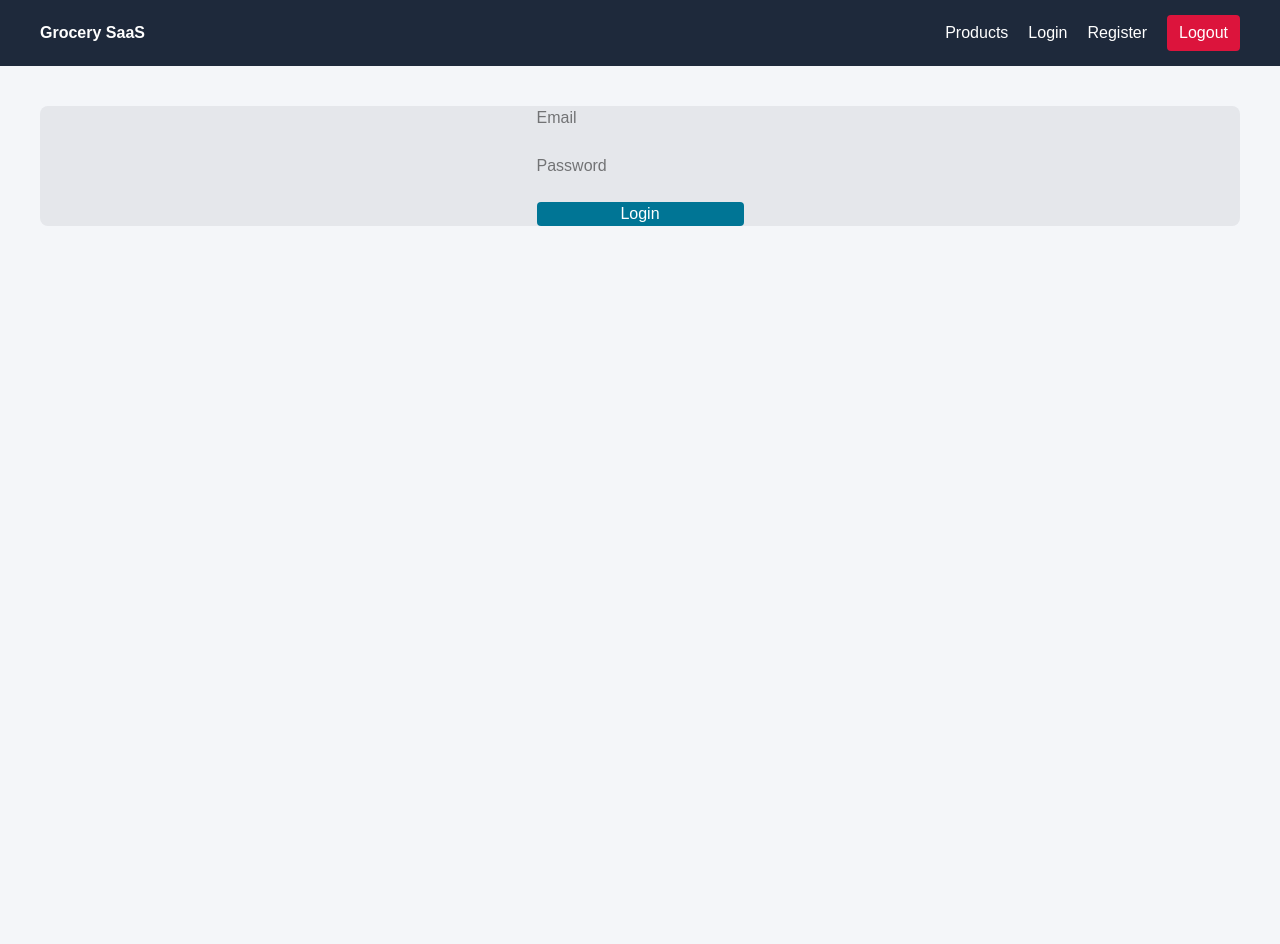
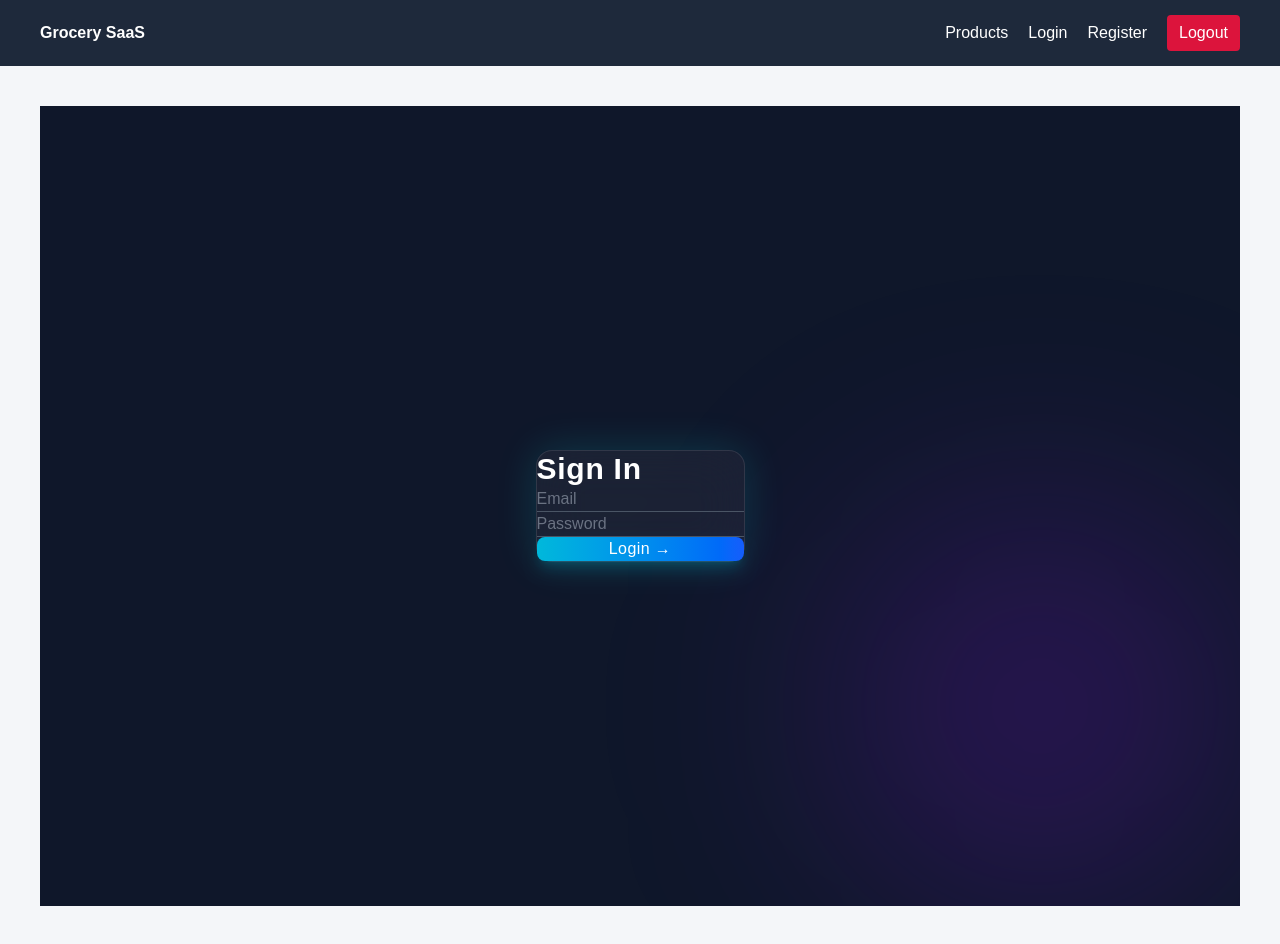
Before and after one commit to Navdeepbhatt08/Fresh-Basket-Grocery-App, a React app in the folder frontend/: page /login in a window 1280 px wide. Before the commit the page ends 800 px from the top, so only its background shows below. Built offline with nearby package versions, Linux system fonts and the light colour scheme; the HTML template or start-up script is replaced by a standard one.

Commit message:
git commit

```diff
--- a/frontend/src/pages/Login.jsx
+++ b/frontend/src/pages/Login.jsx
@@ -12,10 +12,67 @@ export default function Login() {
   }
 
   return (
-    <div className=" bg-gray-200 rounded-lg w-[100%]  drop-shadow-black justify-center grid ">
-      <input placeholder="Email" onChange={e => setEmail(e.target.value)} /> <br />
-      <input type="password" placeholder="Password" onChange={e => setPassword(e.target.value)} /><br/>
-      <button className=" bg-cyan-700 text-white rounded " onClick={login}>Login</button>
+ <div className="min-h-screen flex items-center justify-center bg-[#0f172a] relative overflow-hidden">
+
+  {/* Background Glow */}
+  <div className="absolute `w-[500px]` `h-[500px]` bg-cyan-500/20 rounded-full blur-[120px] -top-40 -left-40"></div>
+  <div className="absolute w-[400px] h-[400px] bg-purple-600/20 rounded-full blur-[120px] bottom-0 right-0"></div>
+
+  {/* Card */}
+  <div className="relative z-10 `w-[580px]` p-8 rounded-2xl
+    bg-white/5 backdrop-blur-xl
+    border border-white/10
+    shadow-[0_0_40px_rgba(0,255,255,0.15)]">
+
+    <h2 className="text-3xl font-semibold text-white mb-8 tracking-wide">
+      Sign In
+    </h2>
+
+    {/* Email */}
+    <div className="mb-6">
+      <input
+        type="email"
+        placeholder="Email"
+        onChange={e => setEmail(e.target.value)}
+        className="w-full bg-transparent border-b border-gray-600
+        text-white placeholder-gray-500
+        py-3 focus:outline-none
+        focus:border-cyan-400
+        transition duration-300"
+      />
     </div>
+
+    {/* Password */}
+    <div className="mb-8">
+      <input
+        type="password"
+        placeholder="Password"
+        onChange={e => setPassword(e.target.value)}
+        className="w-full bg-transparent border-b border-gray-600
+        text-white placeholder-gray-500
+        py-3 focus:outline-none
+        focus:border-cyan-400
+        transition duration-300"
+      />
+    </div>
+
+    {/* Button */}
+    <button
+      onClick={login}
+      className="w-full py-3 rounded-lg
+      bg-gradient-to-r from-cyan-500 to-blue-600
+      hover:from-cyan-400 hover:to-blue-500
+      text-white font-medium tracking-wide
+      transition duration-300
+      shadow-lg shadow-cyan-500/20
+      hover:shadow-cyan-500/40"
+    >
+      Login →
+    </button>
+
+  </div>
+</div>
+
+
   )
 }
```
